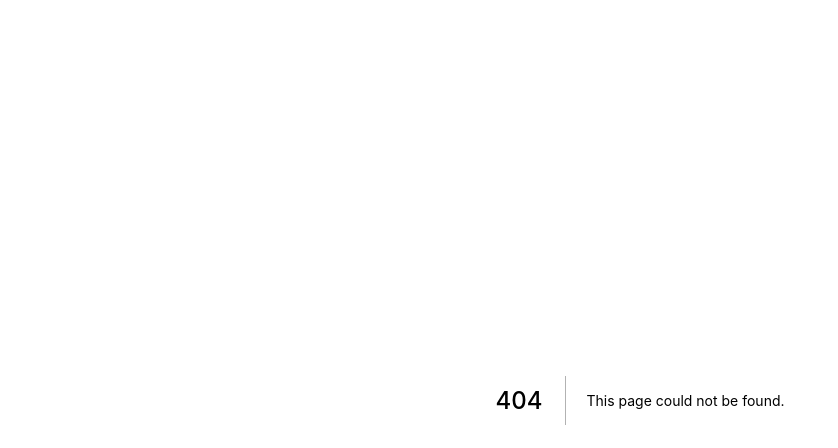
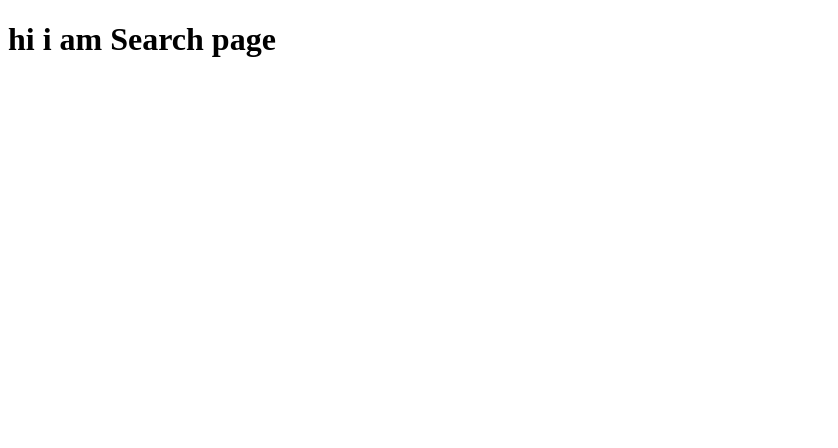
Before and after one commit to devSahinur/Airbnb-clone, a Next.js app: page /search in a window 1280 px wide. Before the commit this address had no page. Shown: the top 448 px of the page, without its empty margins (0-838 px from the left). Built offline with nearby package versions, Linux system fonts and the light colour scheme.

Commit message:
serch page added

```diff
--- /dev/null
+++ b/pages/search.js
@@ -0,0 +1,9 @@
+function Search() {
+    return (
+        <div>
+            <h1>hi i am Search page</h1>
+        </div>
+    )
+}
+
+export default Search;
```
Also changed, not shown: components/Footer.js (line endings or trailing spaces).
